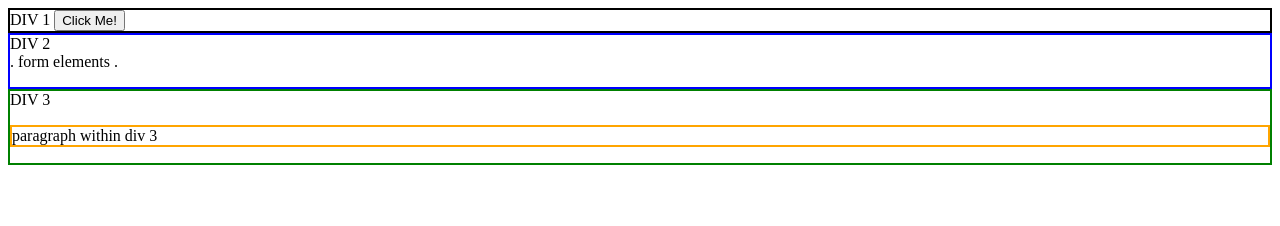
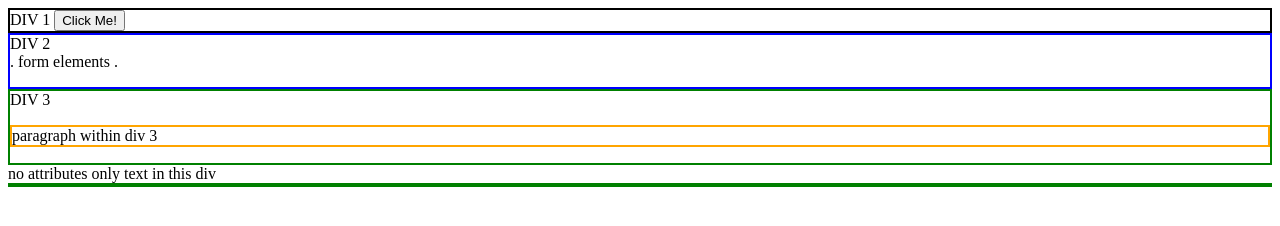
Before and after one commit to renegcepeda/renegcepeda.github.io, a plain HTML site: page index.html in a window 1280 px wide. Drawn offline with Linux system fonts and the light colour scheme.

Commit message:
Update index.html

```diff
--- a/index.html
+++ b/index.html
@@ -6,16 +6,18 @@
 			DIV 1
 			<button type="button">Click Me!</button>
 		</div>
-		<div style="border: 2px solid blue;">DIV 2
+		<div style="border: 2px solid blue">DIV 2
 			<form>
 			.
 			form elements
 			.
 			</form>
 		</div>
-		<div style="border: 2px solid green;">DIV 3
-			<p style="border: 2px solid orange;">paragraph within div 3</p>
+		<div style="border: 2px solid green">DIV 3
+			<p style="border: 2px solid orange">paragraph within div 3</p>
 		</div>
 		<div></div>
+		<div>no attributes only text in this div</div>
+		<div style="border: 2px solid green"></div>
 	</body>
 </html>
```
